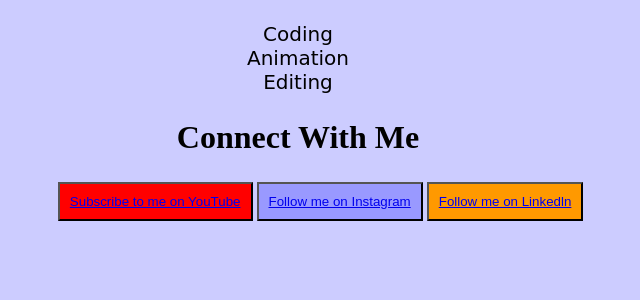
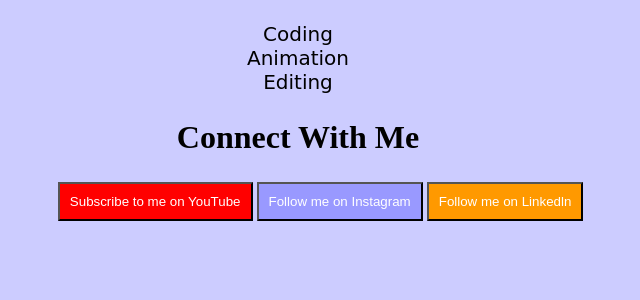
Before and after one commit to aakash77396/aakashrrsdce.me, a PHP site: page / in a window 1280 px wide. Shown: the part 420-720 px from the top of the page, without its empty margins (342-982 px from the left). Run offline with PHP 8.4, Linux system fonts and the light colour scheme.

Commit message:
Update portfolio.css
Signed-off-by: Aakash Kumar <122362592+aakash77396@users.noreply.github.com>

```diff
--- a/portfolio.css
+++ b/portfolio.css
@@ -53,3 +53,15 @@
     background-color: rgb(255, 153, 0);
     color: white;
   }
+.youtu{
+    color:white;
+    text-decoration:none;
+    }
+.insta{
+    color:white;
+    text-decoration:none;
+    }
+.linkd{
+    color:white;
+    text-decoration:none;
+    }
```
